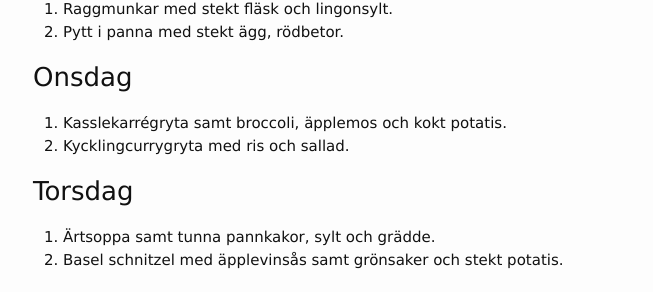
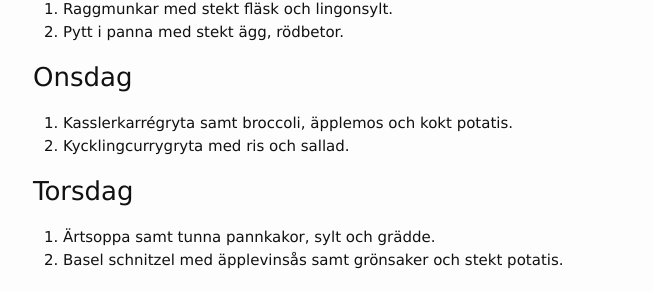
Before and after one commit to FarInn62/farinn62.github.io, a Jekyll site: the page built from lunch.md, in a window 1280 px wide. Shown: the part 332-624 px from the top of the page, without its empty margins (237-890 px from the left). Built offline with Jekyll 4.4.1, drawn with Linux system fonts in a browser that asks for light colours.

Commit message:
Update lunch.md

```diff
--- a/lunch.md
+++ b/lunch.md
@@ -21,7 +21,7 @@ Alla rätter: 95:- Take away: 80:-
 
 ### Onsdag
 
-1. Kasslekarrégryta samt broccoli, äpplemos och kokt potatis.
+1. Kasslerkarrégryta samt broccoli, äpplemos och kokt potatis.
 2. Kycklingcurrygryta med ris och sallad.
 
 ### Torsdag
```
